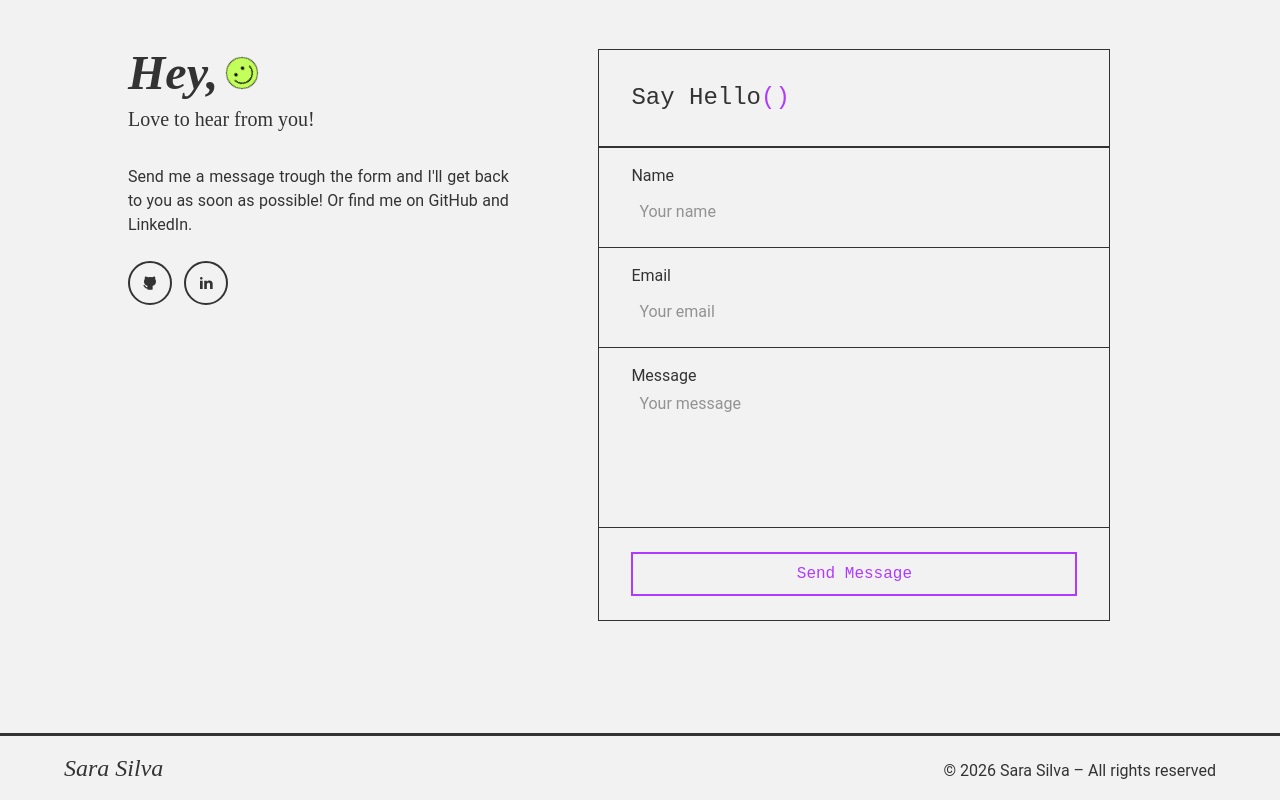
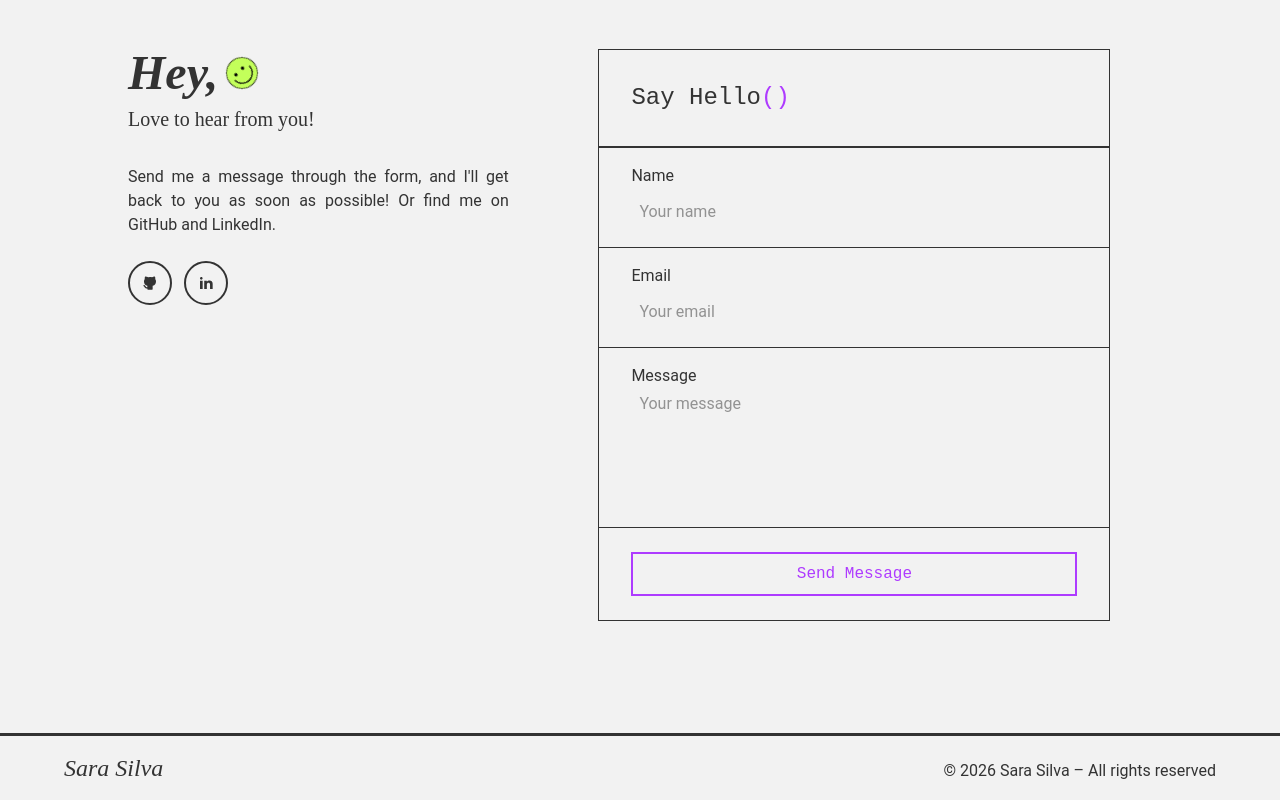
Before and after one commit to saracsilva/portfolio_v2, a React (Vite) app: page / in a window 1280 px wide. Shown: the part 2715-3515 px from the top of the page. Built offline with nearby package versions, Linux system fonts and the light colour scheme.

Commit message:
Fix typo

```diff
--- a/src/sections/Contact.jsx
+++ b/src/sections/Contact.jsx
@@ -74,7 +74,7 @@ function Contact() {
           </h2>
           <h3 className="text-xl mt-2 font-serif">Love to hear from you!</h3>
           <p className="mt-8 mb-6 text-justify">
-            Send me a message trough the form and I'll get back to you as soon
+            Send me a message through the form, and I'll get back to you as soon
             as possible! Or find me on GitHub and LinkedIn.
           </p>
           <div className="flex gap-3">
```
